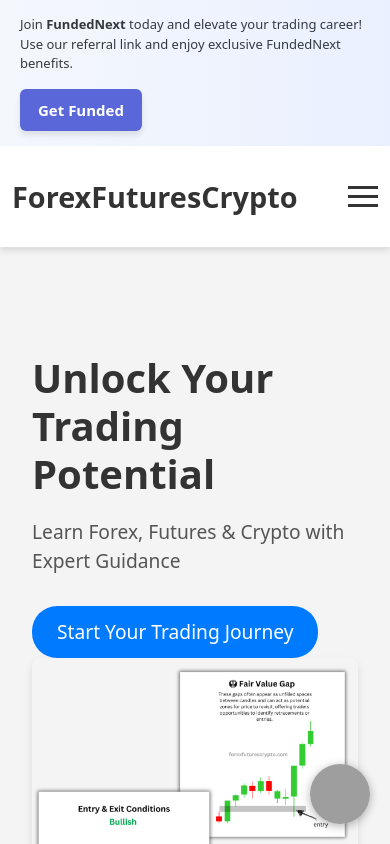
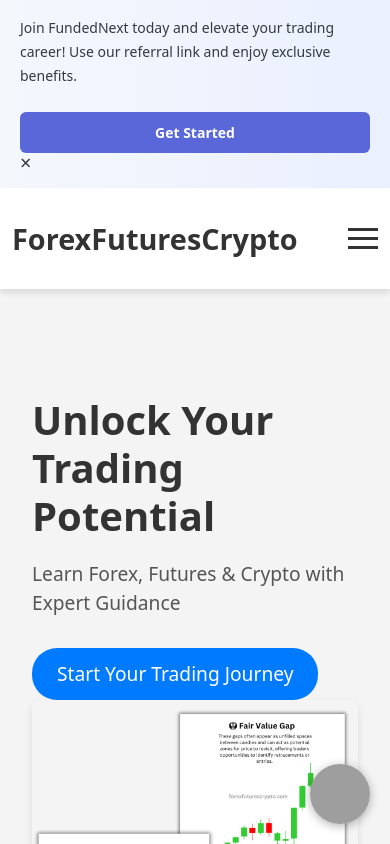
Before and after one commit to NaumM09/forexfuturecrypto, a React (Create React App) app: page / in a window 390 px wide. Shown: the top 844 px of the page. Built offline with nearby package versions, Linux system fonts and the light colour scheme; grey boxes are pictures that could not be loaded.

Commit message:
improved ux

```diff
--- a/src/components/AnnouncementBanner.js
+++ b/src/components/AnnouncementBanner.js
@@ -1,23 +1,57 @@
-import React from 'react';
-import '../styles/AnnouncementBanner.css';
-
+import React, { useState } from 'react';
+import '../styles/AnnouncementBanner.css'; // Ensure this file includes the styles below
 
 const AnnouncementBanner = () => {
+  const [isVisible, setIsVisible] = useState(true);
+  const [showUndo, setShowUndo] = useState(false);
+
+  // When the banner is collapsed
+  const handleToggle = () => {
+    setIsVisible(false);
+    setShowUndo(true);
+
+    // Hide the "Undo" button after 5 seconds
+    setTimeout(() => {
+      setShowUndo(false);
+    }, 5000);  // 5 seconds to undo the collapse
+  };
+
+  // When the "Undo" button is clicked
+  const handleUndo = () => {
+    setIsVisible(true);
+    setShowUndo(false);
+  };
+
   return (
+    <>
+      {isVisible && (
         <div className="announcement-banner">
+          <div className="content">
             <div className="logo">
-        <span className="text">
-          Join <strong>FundedNext</strong> today and elevate your trading career! Use our referral link and enjoy exclusive FundedNext benefits.
-        </span>
+              <span>Join FundedNext today and elevate your trading career! Use our referral link and enjoy exclusive benefits.</span>
             </div>
             <a
               href="https://fundednext.com/?fpr=mahlatse-naum96"
+              className="cta-btn"
               target="_blank"
               rel="noopener noreferrer"
             >
-        <button className="cta-btn">Get Funded</button>
+              Get Started
             </a>
           </div>
+          <button className="close-btn" onClick={handleToggle} aria-label="Close Announcement">
+            &times;
+          </button>
+        </div>
+      )}
+
+      {/* Show Undo button for 5 seconds */}
+      {showUndo && (
+        <div className="undo-container">
+          <button className="undo-btn" onClick={handleUndo}>Undo</button>
+        </div>
+      )}
+    </>
   );
 };
 
--- a/src/styles/AnnouncementBanner.css
+++ b/src/styles/AnnouncementBanner.css
@@ -1,4 +1,3 @@
-/* Announcement Banner CSS */
 .announcement-banner {
     position: sticky;
     top: 0;
@@ -6,26 +5,24 @@
     background: linear-gradient(to right, #f4f7fc, #eaf0ff);
     padding: 15px 20px;
     display: flex;
-    flex-wrap: wrap;
     align-items: center;
     justify-content: space-between;
     box-shadow: 0px 4px 6px rgba(0, 0, 0, 0.1);
   }
 
-  .announcement-banner .logo {
+  .announcement-banner .content {
     display: flex;
     align-items: center;
-    margin-bottom: 10px; /* Added spacing for mobile stacking */
-    flex: 1 1 70%; /* Allow the text to take up more space */
+    gap: 15px;
+    flex-grow: 1;
   }
 
   .announcement-banner .logo img {
-    height: 35px; /* Slightly smaller for mobile */
-    margin-right: 10px;
+    height: 35px;
   }
 
-  .announcement-banner .text {
-    font-size: 14px; /* Smaller font size for better fit */
+  .announcement-banner .logo span {
+    font-size: 14px;
     color: #343a40;
     font-weight: 500;
   }
@@ -36,13 +33,10 @@
     padding: 10px 18px;
     border: none;
     border-radius: 6px;
-    font-size: 14px; /* Adjusted for mobile */
+    font-size: 14px;
     font-weight: bold;
-    cursor: pointer;
-    box-shadow: 0px 4px 6px rgba(0, 0, 0, 0.1);
+    text-decoration: none;
     transition: all 0.3s ease;
-    flex: 1 1 28%; /* Reduce size on mobile */
-    text-align: center;
   }
 
   .announcement-banner .cta-btn:hover {
@@ -50,25 +44,63 @@
     transform: scale(1.05);
   }
 
-  /* Media Query for Mobile Screens */
+  .announcement-banner .close-btn {
+    background: none;
+    border: none;
+    color: #343a40;
+    font-size: 20px;
+    cursor: pointer;
+    padding: 0;
+    line-height: 1;
+  }
+
+  .announcement-banner .close-btn:hover {
+    color: #000;
+  }
+
+  /* Media Query for Mobile */
   @media screen and (max-width: 768px) {
     .announcement-banner {
-      flex-direction: column; /* Stack elements vertically */
+      flex-direction: column;
       align-items: flex-start;
     }
 
-    .announcement-banner .logo {
-      flex: 1 1 auto;
-      margin-bottom: 15px; /* Extra spacing between logo and button */
-    }
-
-    .announcement-banner .text {
-      font-size: 13px; /* Slightly smaller for tighter fit */
+    .announcement-banner .content {
+      flex-direction: column;
+      align-items: flex-start;
     }
 
     .announcement-banner .cta-btn {
-      align-self: stretch; /* Make button full-width */
+      margin-top: 10px;
+      align-self: stretch;
       text-align: center;
-      font-size: 15px; /* Keep it readable */
     }
   }
+
+.undo-container {
+    position: fixed;
+    bottom: 20px;
+    right: 20px;
+    background: rgba(0, 0, 0, 0.7);
+    padding: 10px;
+    border-radius: 6px;
+    color: #fff;
+    font-size: 14px;
+    display: flex;
+    align-items: center;
+  }
+
+  .undo-btn {
+    background-color: #5a67d8;
+    color: #fff;
+    padding: 8px 16px;
+    border: none;
+    border-radius: 6px;
+    cursor: pointer;
+    font-weight: bold;
+  }
+
+  .undo-btn:hover {
+    background-color: #434d9d;
+    transform: scale(1.05);
+  }
```
Lines whose indentation alone changed are shown as unchanged.
